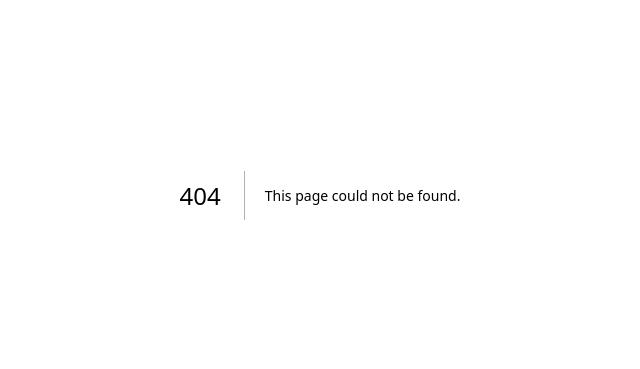
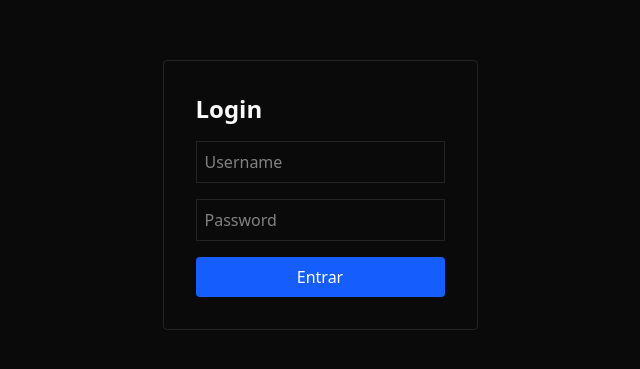
Before and after one commit to intalkconnect/salusadmin, a Next.js app: page /login in a window 1280 px wide. Before the commit this address had no page. Shown: the part 205-574 px from the top of the page, without its empty margins (320-960 px from the left). Built offline with nearby package versions, Linux system fonts and the light colour scheme.

Commit message:
Create page.tsx

```diff
--- /dev/null
+++ b/src/app/login/page.tsx
@@ -0,0 +1,46 @@
+'use client';
+
+import { signIn } from 'next-auth/react';
+import { useState } from 'react';
+
+export default function LoginPage() {
+  const [username, setUsername] = useState('');
+  const [password, setPassword] = useState('');
+
+  const handleLogin = async (e: React.FormEvent) => {
+    e.preventDefault();
+    const res = await signIn('credentials', {
+      username,
+      password,
+      redirect: true,
+      callbackUrl: '/',
+    });
+
+    console.log(res);
+  };
+
+  return (
+    <div className="flex items-center justify-center min-h-screen">
+      <form onSubmit={handleLogin} className="flex flex-col gap-4 p-8 border rounded">
+        <h1 className="text-2xl font-bold">Login</h1>
+        <input
+          className="border p-2"
+          type="text"
+          placeholder="Username"
+          value={username}
+          onChange={(e) => setUsername(e.target.value)}
+        />
+        <input
+          className="border p-2"
+          type="password"
+          placeholder="Password"
+          value={password}
+          onChange={(e) => setPassword(e.target.value)}
+        />
+        <button className="bg-blue-600 text-white px-4 py-2 rounded" type="submit">
+          Entrar
+        </button>
+      </form>
+    </div>
+  );
+}
```
